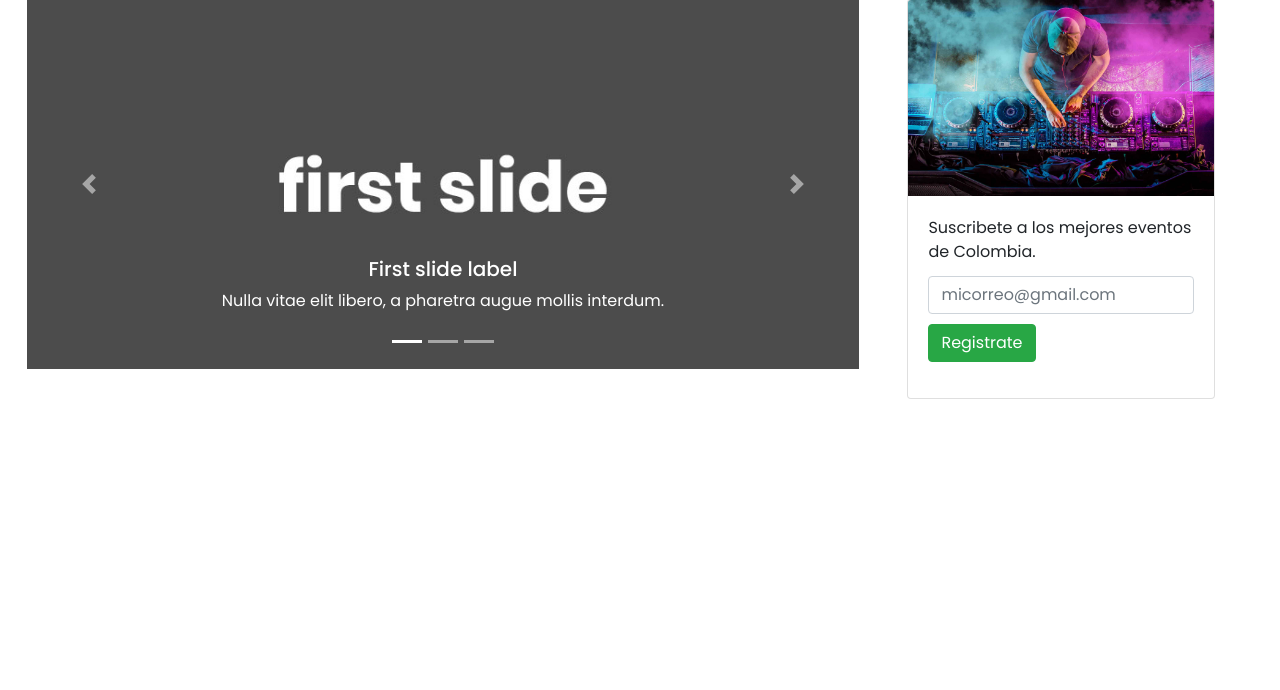
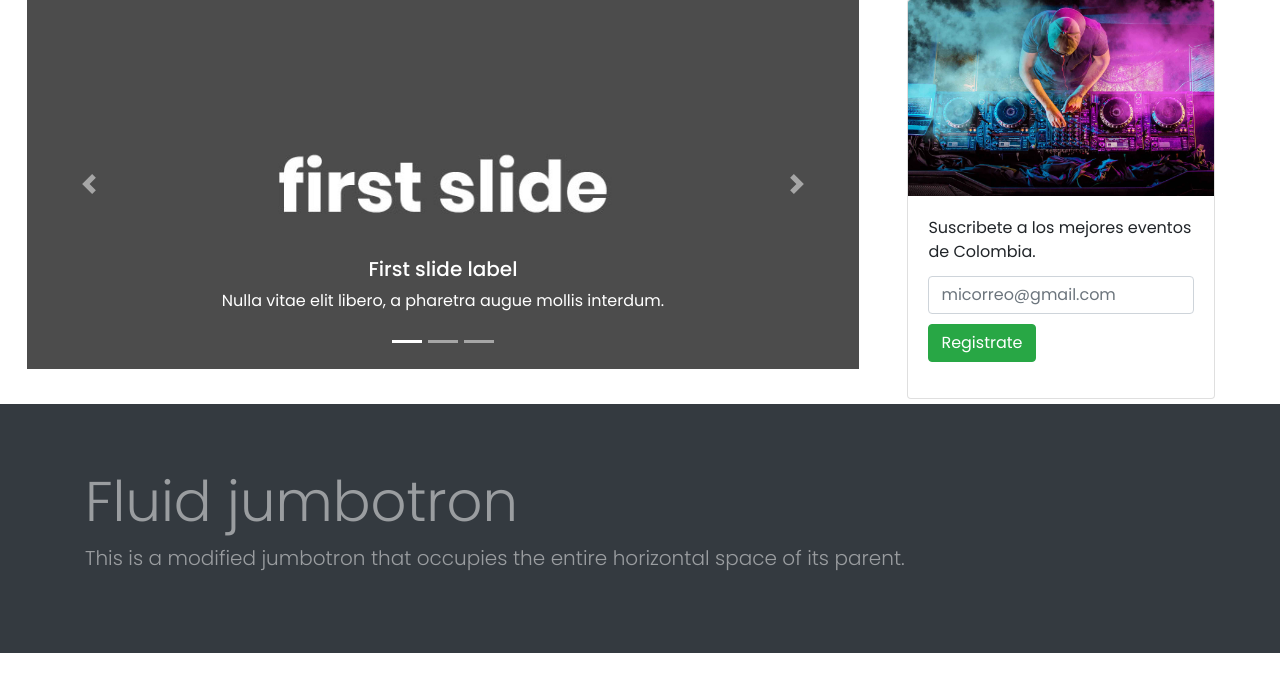
Before and after one commit to porrocas/entrafacil, a PHP site: page / in a window 1280 px wide. Shown: the part 110-800 px from the top of the page. Run offline with PHP 8.4, Linux system fonts and the light colour scheme.

Commit message:
[add] jumbotron de pre eventos

```diff
--- /dev/null
+++ b/css/pre-eventos.css
@@ -0,0 +1,3 @@
+.jumbotron{
+    color: rgba(255,255,255,.5);
+}
--- a/index.php
+++ b/index.php
@@ -12,6 +12,7 @@
     <link rel="stylesheet" href="css/header.css">
     <link rel="stylesheet" href="css/present.css">
     <link rel="stylesheet" href="css/slider.css">
+    <link rel="stylesheet" href="css/pre-eventos.css">
     <!--JS-->
     <script async defer src="./js/interactive.js"></script>
 </head>
@@ -20,6 +21,7 @@
     <?php include('./views/header.php')?>
     <?php include('./views/present.php')?>
     <?php include('./views/slider.php')?>
+    <?php include('./views/pre-eventos.php')?>
 
     <!--JS-->
     <script src="https://code.jquery.com/jquery-3.4.1.slim.min.js" integrity="sha384-J6qa4849blE2+poT4WnyKhv5vZF5SrPo0iEjwBvKU7imGFAV0wwj1yYfoRSJoZ+n" crossorigin="anonymous"></script>
--- /dev/null
+++ b/views/pre-eventos.php
@@ -0,0 +1,6 @@
+<div class="jumbotron jumbotron-fluid bg-dark">
+  <div class="container">
+    <h1 class="display-4">Fluid jumbotron</h1>
+    <p class="lead">This is a modified jumbotron that occupies the entire horizontal space of its parent.</p>
+  </div>
+</div>
```
